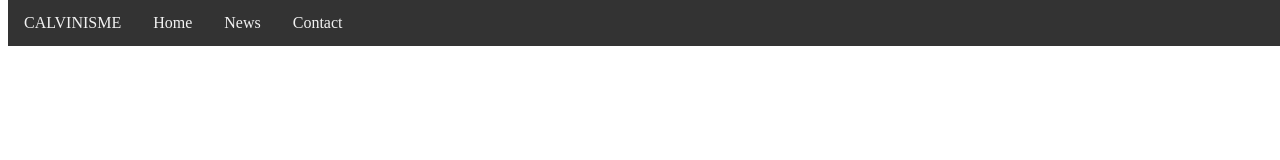
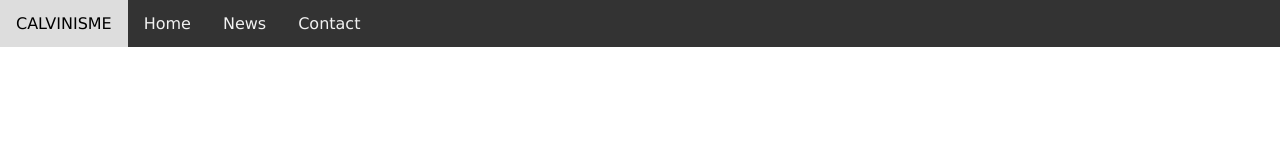
Before and after one commit to booblewail/booblewail.github.io, a plain HTML site: page index.html in a window 1280 px wide. Drawn offline with Linux system fonts and the light colour scheme.

Commit message:
css changes

```diff
--- a/style.css
+++ b/style.css
@@ -1,3 +1,10 @@
+body {
+    margin: 0;
+    padding: 0;
+    font-family: Verdana, Geneva, Tahoma, sans-serif;
+}
+
+
 /* The navigation bar */
 .navbar {
     overflow: hidden;
```
